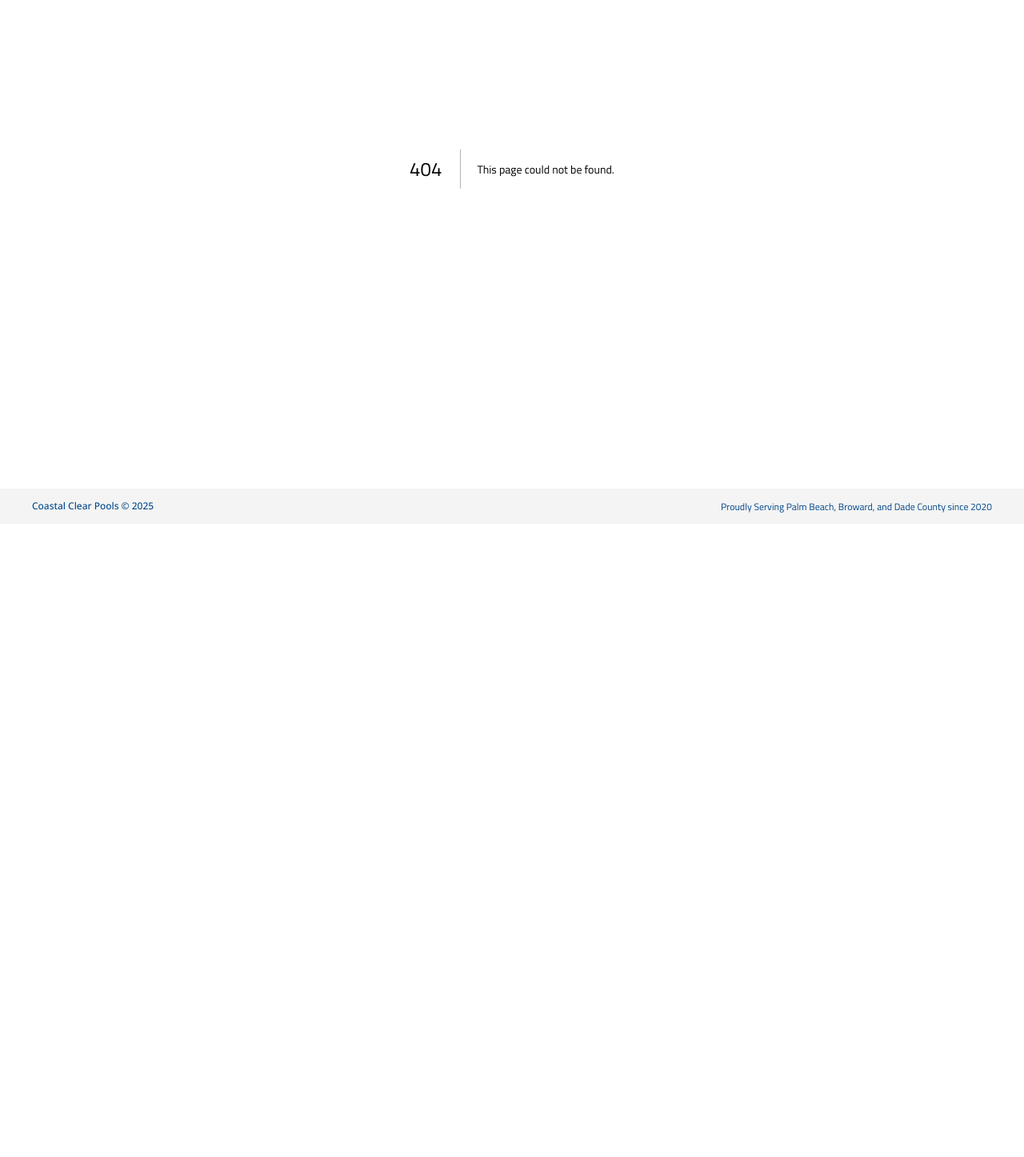
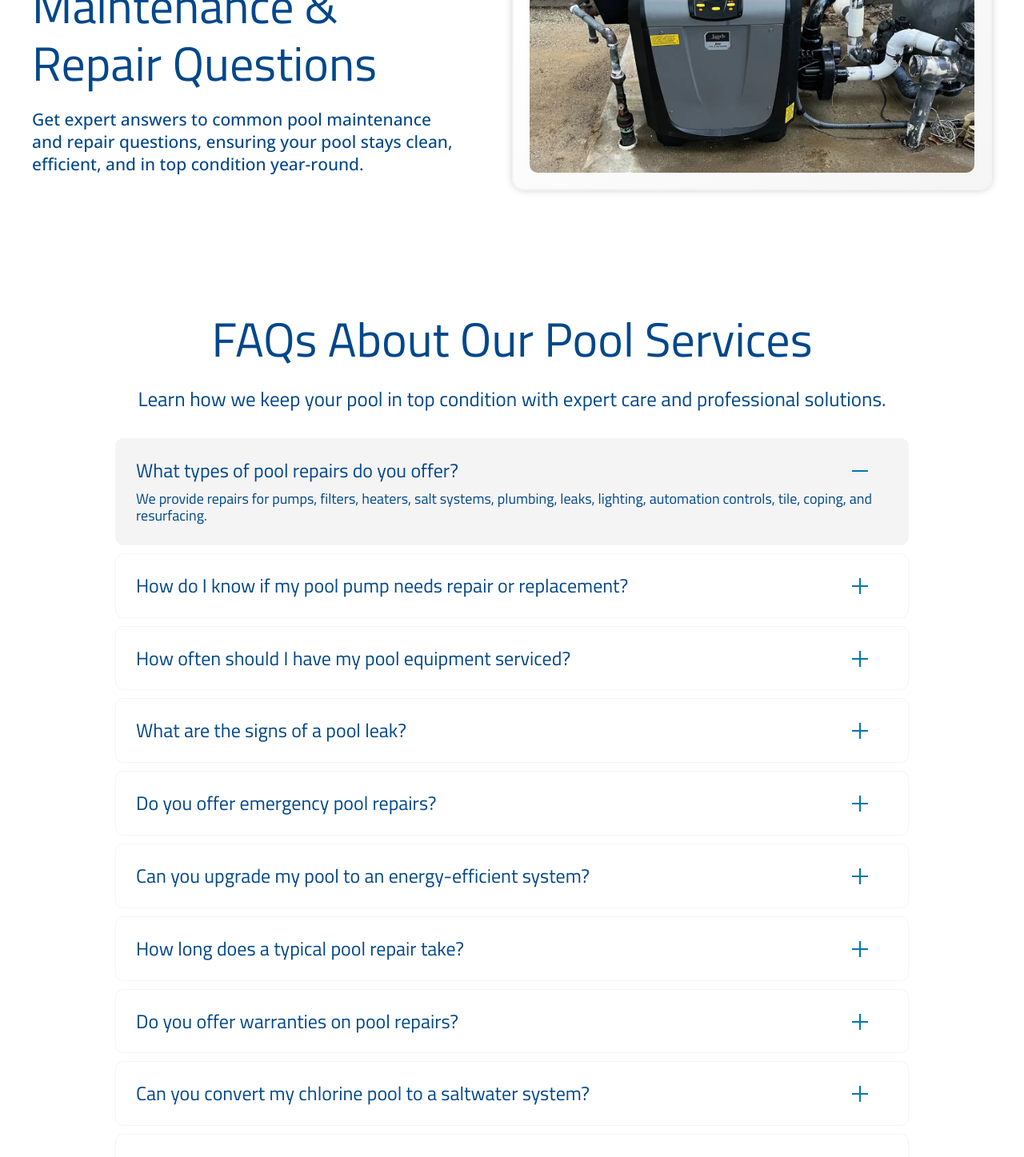
Before and after one commit to ed13f/coastal-clear-pool-service, a Next.js app: page /company/faqs in a window 1280 px wide. Before the commit this address had no page. Shown: the part 280-1727 px from the top of the page at 80% size. Before the commit the page ends 935 px from the top, so only its background shows below. Built offline with nearby package versions, Linux system fonts and the light colour scheme.

Commit message:
add FAQs and about us content

```diff
--- /dev/null
+++ b/data/pages/company/faqs.tsx
@@ -0,0 +1,70 @@
+import { HeroSingleColumnType } from '../../../components/HeroSection/HeroSingleColumn/HeroSingleColumn';
+import { HeroTwoColumnImageType } from '../../../components/HeroSection/HeroTwoColumnImage/HeroTwoColumnImage';
+import { FAQsSectionType } from '../../../components/FAQsSection/FAQsSection';
+
+export const heroData: HeroTwoColumnImageType | HeroSingleColumnType = {
+    settings:{
+        topSpacing:"Medium",
+        bottomSpacing:"Medium",
+        heroType: "Two Column (Image)",
+    },
+    header:"Answers to Your Pool Maintenance & Repair Questions",
+    description: "Get expert answers to common pool maintenance and repair questions, ensuring your pool stays clean, efficient, and in top condition year-round.",
+    image:{
+        url:"/images/Pool-Heater-After.png.webp",
+        altText:"alt text"
+    }
+}
+
+export const faqsSectionData : FAQsSectionType = {
+    settings:{
+        topSpacing:"Medium",
+        bottomSpacing:"Medium",
+        // backgroundColor:"Blue",
+        contentAlignment:"Center",
+    },
+    header:"FAQs About Our Pool Services",
+    description: "Learn how we keep your pool in top condition with expert care and professional solutions.",
+    faqs:[
+        {
+            question:"What types of pool repairs do you offer?",
+            answer:"We provide repairs for pumps, filters, heaters, salt systems, plumbing, leaks, lighting, automation controls, tile, coping, and resurfacing."
+        },
+        {
+            question:"How do I know if my pool pump needs repair or replacement?",
+            answer:"Signs include loud noises, reduced water flow, frequent cycling, or leaks. We inspect and recommend the best solution."
+        },
+        {
+            question:"How often should I have my pool equipment serviced?",
+            answer:"Routine maintenance is recommended every 3-6 months to ensure optimal performance and prevent costly repairs."
+        },
+        {
+            question:"What are the signs of a pool leak?",
+            answer:"Common signs include unexplained water loss, high water bills, soggy spots around the pool, or air bubbles in the pump."
+        },
+        {
+            question:"Do you offer emergency pool repairs?",
+            answer:"Yes, we provide emergency repair services for critical issues such as pump failures, major leaks, and equipment malfunctions."
+        },
+        {
+            question:"Can you upgrade my pool to an energy-efficient system?",
+            answer:"Absolutely! We offer energy-efficient pumps, heaters, LED lighting, and automation systems to reduce costs and enhance convenience."
+        },
+        {
+            question:"How long does a typical pool repair take?",
+            answer:"Minor repairs may take a few hours, while major repairs, like resurfacing or tile replacement, can take several days."
+        },
+        {
+            question:"Do you offer warranties on pool repairs?",
+            answer:"Yes, we provide warranties on most repairs and equipment installations. Specific warranty details depend on the service and product used."
+        },
+        {
+            question:"Can you convert my chlorine pool to a saltwater system?",
+            answer:"Yes, we specialize in converting chlorine pools to saltwater systems, offering a more natural and low-maintenance swimming experience."
+        },
+        {
+            question:"How can I schedule a service appointment?",
+            answer:"You can schedule an appointment by calling us, filling out our online form, or visiting our office. We offer flexible scheduling options."
+        },
+    ]
+}
--- a/data/pages/contact-us.tsx
+++ b/data/pages/contact-us.tsx
@@ -24,7 +24,7 @@ export const twoColumnImageSectionData : TwoColumnImageSectionType = {
         <p>Coastal Clear Pool Repair operates Monday through Friday from 9:00 AM to 5:00 PM. Call for a free estimate today!<p>
         <ul>
         <li>Phone: <a href"tel:15613333333"=>(561)-333-3333</a></li>
-        <li>Email: <a href"mail:service@coastalclearpoolrepair.com"=>service@coastalclearpoolrepair.com</a></li>
+        <li>Email: <a href"mailto:service@coastalclearpoolrepair.com"=>service@coastalclearpoolrepair.com</a></li>
         <li>Emergency service available after hours</li>
         </ul>
 
--- /dev/null
+++ b/src/app/company/faqs/page.tsx
@@ -0,0 +1,20 @@
+import { heroData, faqsSectionData } from '../../../../data/pages/company/faqs';
+
+import { HeroSection } from '../../../../components/HeroSection';
+import { FAQsSection } from '../../../../components/FAQsSection/FAQsSection';
+
+
+export default function Home() {
+  return (
+    <>
+      <HeroSection hero={heroData} />
+      <FAQsSection
+        settings={faqsSectionData.settings}
+        header={faqsSectionData.header}
+        description={faqsSectionData.description}
+        faqs={faqsSectionData.faqs}
+      />
+
+    </>
+  );
+}
```
Also changed, not shown: data/pages/company/about-us.tsx (added, +75 -0 lines), src/app/company/about-us/page.tsx (added, +29 -0 lines).
